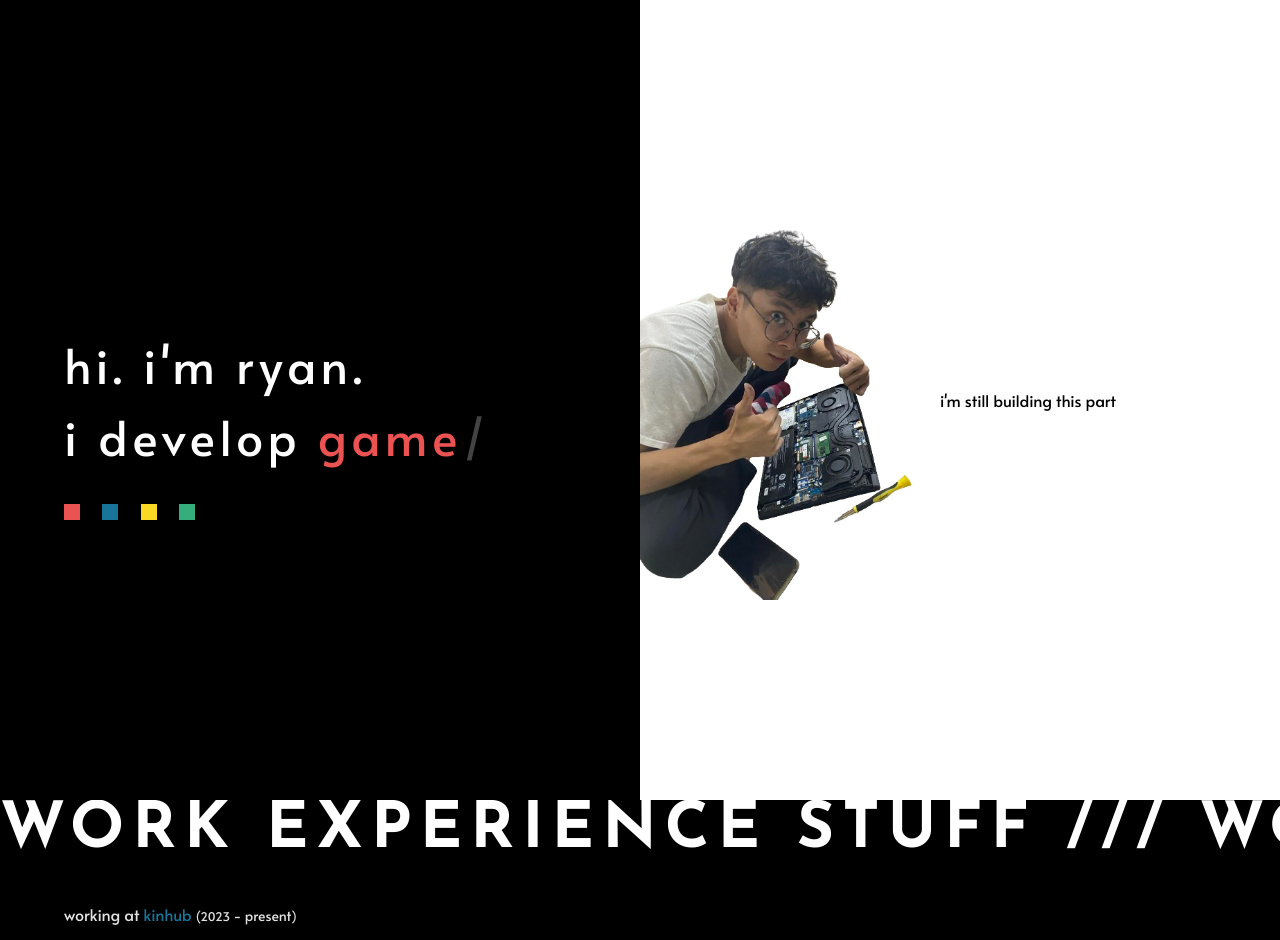
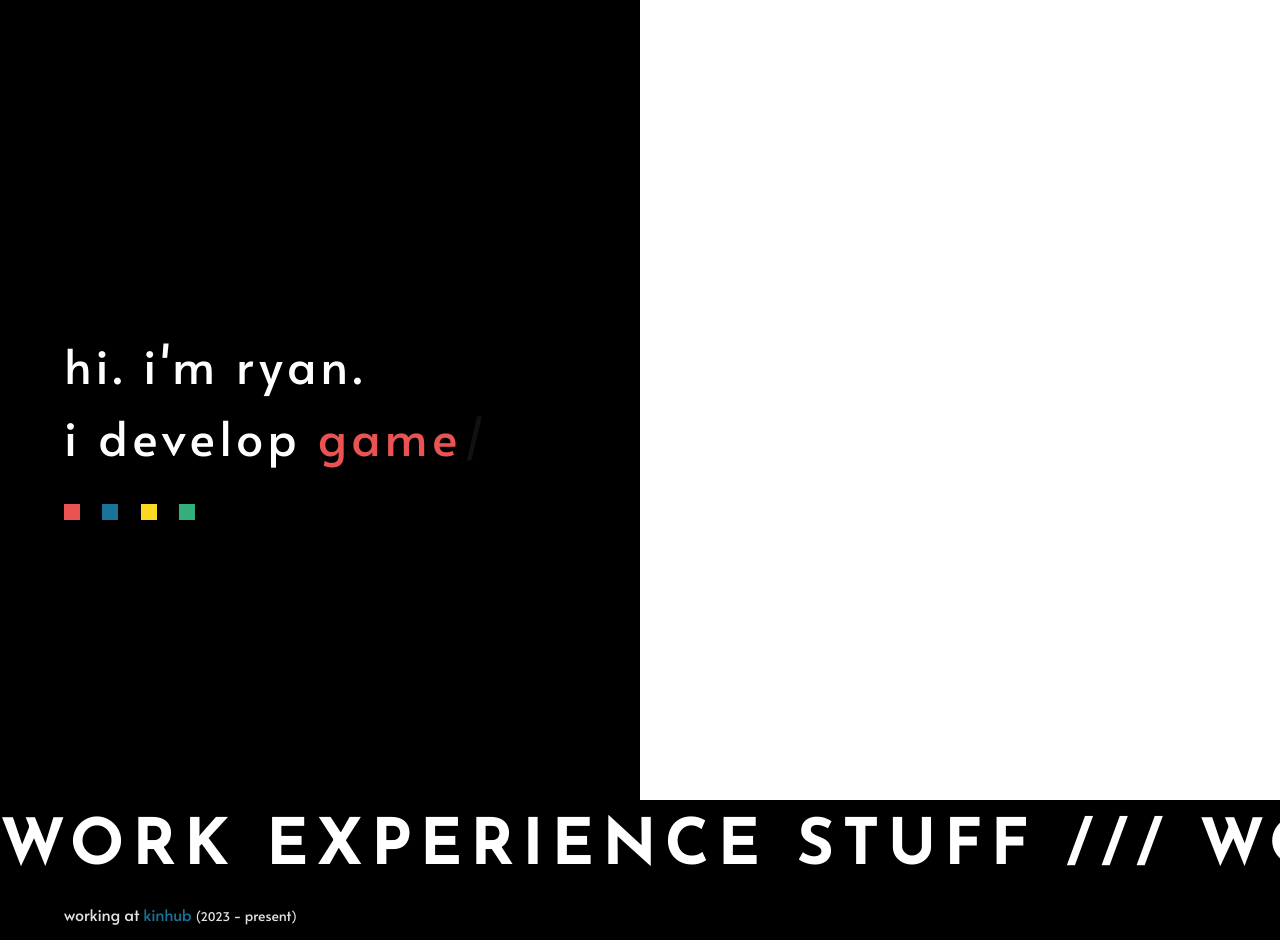
Before and after one commit to JRBuizon/JRBuizon, a Next.js app: page / in a window 1280 px wide. Shown: the top 940 px of the page. Built offline with nearby package versions, Linux system fonts and the light colour scheme; a web font is replaced by a local one.

Commit message:
refactor: failed to do ascii hover, fixing bugs

```diff
--- a/app/page.tsx
+++ b/app/page.tsx
@@ -2,7 +2,7 @@
 
 import TypeWriterAnimation from "@/components/typewriterAnimation";
 import clsx from "clsx";
-import { useRef, useState } from "react";
+import { useEffect, useRef, useState } from "react";
 import Image from "next/image";
 import headerImage from "@/public/images/header_image_temp.png"
 import Link from "next/link";
@@ -18,21 +18,28 @@ import GreenText from "@/components/greenText";
 import LinkCard from "@/components/linkCard";
 import HorizontalScroll from "@/components/horizontalScroll";
 import RedText from "@/components/redText";
+import { Cutive_Mono } from "next/font/google"
 
 const rethink = Rethink_Sans({ subsets: ['latin'] })
+const cutive = Cutive_Mono({ weight: "400", subsets: ['latin'] })
 
 export default function Landing() {
   const [textExpanded, setTextExpanded] = useState(false);
+  const [trailExpanded, setTrailExpanded] = useState(false);
   const [carryingRed, setCarryingRed] = useState(false);
   const [carryingBlue, setCarryingBlue] = useState(false);
   const [carryingYellow, setCarryingYellow] = useState(false);
   const [carryingGreen, setCarryingGreen] = useState(false);
-  const [coolText, setCoolText] = useState("awesome")
+  const [coolText, setCoolText] = useState("awesome");
+  const [mouseX, setMouseX] = useState(0);
+  const [mouseY, setMouseY] = useState(0);
+  const [hoverText, setHoverText] = useState("scratch fortune");
   const redRef = useRef<HTMLSpanElement>(null)
   const blueRef = useRef<HTMLSpanElement>(null)
   const greenRef = useRef<HTMLSpanElement>(null)
   const yellowRef = useRef<HTMLSpanElement>(null)
   const mouseTextRef = useRef<HTMLSpanElement>(null)
+  const ASCIIContainerDivRef = useRef<HTMLDivElement>(null)
   // const mouseTrailRef = useRef<HTMLSpanElement>(null)
 
   function shuffleCoolText() {
@@ -40,7 +47,10 @@ export default function Landing() {
     const wordIndex = Math.floor(Math.random() * words.length)
     return words[wordIndex]
   }
+
   function handleMouseMove(e: MouseEvent) {
+    setMouseX(e.clientX)
+    setMouseY(e.clientY)
     // set the element's new position:
     if (mouseTextRef.current) {
       mouseTextRef.current.style.top = ((e.clientY - mouseTextRef.current.offsetHeight) + window.scrollY) + "px";
@@ -54,7 +64,6 @@ export default function Landing() {
     //     mouseTrailRef.current.style.left = (e.clientX - (mouseTrailRef.current.offsetWidth / 2) + 6) + "px";
     //   }
     // }, 50);
-
 
     if (carryingRed && redRef.current) {
       redRef.current.style.top = ((e.clientY - (redRef.current.offsetHeight / 2)) + window.scrollY) + 'px';
@@ -82,13 +91,23 @@ export default function Landing() {
       setCarryingGreen(false)
     }
   }
-  document.onmousemove = handleMouseMove;
-  document.onmouseup = handleMouseUp;
+
+
+  function randomFortune() {
+    const fortunes = ['🔖大吉', '🔖吉', '🔖大吉', '🔖半吉', '🔖末吉', '🔖末小吉', '🔖凶'];
+    const fortuneIndex = Math.floor(Math.random() * fortunes.length)
+    setHoverText(fortunes[fortuneIndex])
+  }
+
+  useEffect(() => {
+    document.onmousemove = handleMouseMove;
+    document.onmouseup = handleMouseUp;
+  }, [])
 
   return (
     <div className="flex flex-col w-full items-center">
       <span ref={mouseTextRef} id="hover-text" style={{ 'pointerEvents': 'none' }} className={clsx("z-[9] origin-center text-black absolute text-xs", !textExpanded && "opacity-0", textExpanded && "text-white")}>{coolText}</span>
-      {/* <span ref={mouseTrailRef} style={{ 'pointerEvents': 'none', 'mixBlendMode': 'difference', }} className={clsx("rounded-full z-[9] origin-center absolute bg-white p-6")} /> */}
+      {/* <span ref={mouseTrailRef} style={{ 'pointerEvents': 'none', 'mixBlendMode': 'difference', }} className={clsx("rounded-full z-[1] origin-center absolute bg-white p-6")} /> */}
 
       <div draggable="false" className="flex flex-row w-full">
         <span ref={redRef} onMouseDown={() => setCarryingRed(true)} onMouseUp={() => setCarryingRed(false)} id="red" style={{ 'position': 'absolute' }} className="z-[9] cursor-yapointer origin-center absolute bg-yared p-2 top-[63%] left-[5%]" />
@@ -99,9 +118,11 @@ export default function Landing() {
           <span draggable="false" onMouseEnter={() => { setTextExpanded(true); }} onMouseLeave={() => { setTextExpanded(false); setCoolText(shuffleCoolText()); }} >hi. i&apos;m ryan.</span>
           <span draggable="false" onMouseEnter={() => { setTextExpanded(true); }} onMouseLeave={() => { setTextExpanded(false); setCoolText(shuffleCoolText()); }} className=" flex flex-row items-center gap-x-4">i develop<TypeWriterAnimation /></span>
         </div>
-        <div className="relative w-[50%] h-[100vh] flex flex-row justify-start bg-white items-center">
-          <Image width={"300"} src={headerImage} alt="header image" />
-          <span>i&apos;m still building this part</span>
+        <div ref={ASCIIContainerDivRef} onMouseEnter={() => { setTrailExpanded(true); }} onMouseLeave={() => {
+          setTrailExpanded(false);
+
+        }} className={clsx("relative gap-y-0 overflow-clip relative w-[50%] h-[100vh] text-lg flex flex-col items-start justify-start text-justify py-0 my-0 leading-none", cutive.className)}>
+          <div id='bubble' className="absolute" />
         </div>
       </div>
 
--- a/components/horizontalScroll.tsx
+++ b/components/horizontalScroll.tsx
@@ -1,12 +1,14 @@
-import { ReactNode } from "react";
+import { ReactNode, useEffect } from "react";
 
 export default function HorizontalScroll({ children }: { children: ReactNode | string }) {
-    window.addEventListener('scroll', () => {
-        document.body.style.setProperty('--scroll', window.pageYOffset / (document.body.offsetHeight - window.innerHeight));
-    }, false);
+    useEffect(() => {
+        window.addEventListener('scroll', () => {
+            document.body.style.setProperty('--scroll', (window.pageYOffset / (document.body.offsetHeight - window.innerHeight)).toString());
+        }, false);
+    }, [])
     return (
-        <div className="relative overflow-x-clip flex w-full bg-black py-0 my-0 text-white z-[2] h-[64px]">
-            <span className="absolute horizontal-scroll text-[64px] mb-4 tracking-[8px] font-bold font-josefin uppercase whitespace-nowrap overflow-hidden my-0 py-0 leading-[63px]">{children}</span>
+        <div className="relative overflow-x-clip flex w-full bg-black py-0 my-0 pb-4 z-[2] h-[64px]">
+            <span className="text-white bg-black absolute horizontal-scroll text-[64px] tracking-[8px] font-bold font-josefin uppercase whitespace-nowrap overflow-hidden my-0 py-0">{children}</span>
         </div>
     )
 }
```
